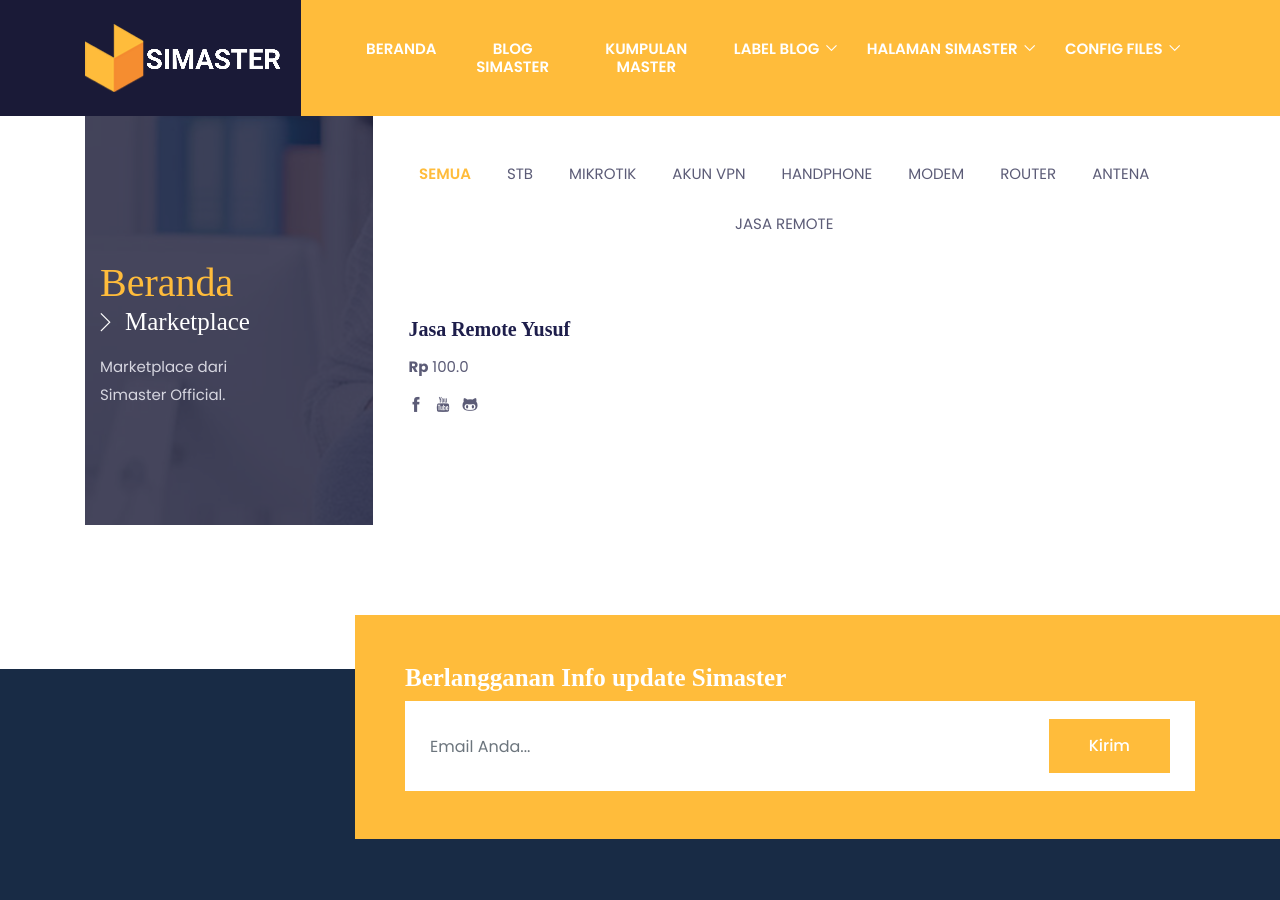
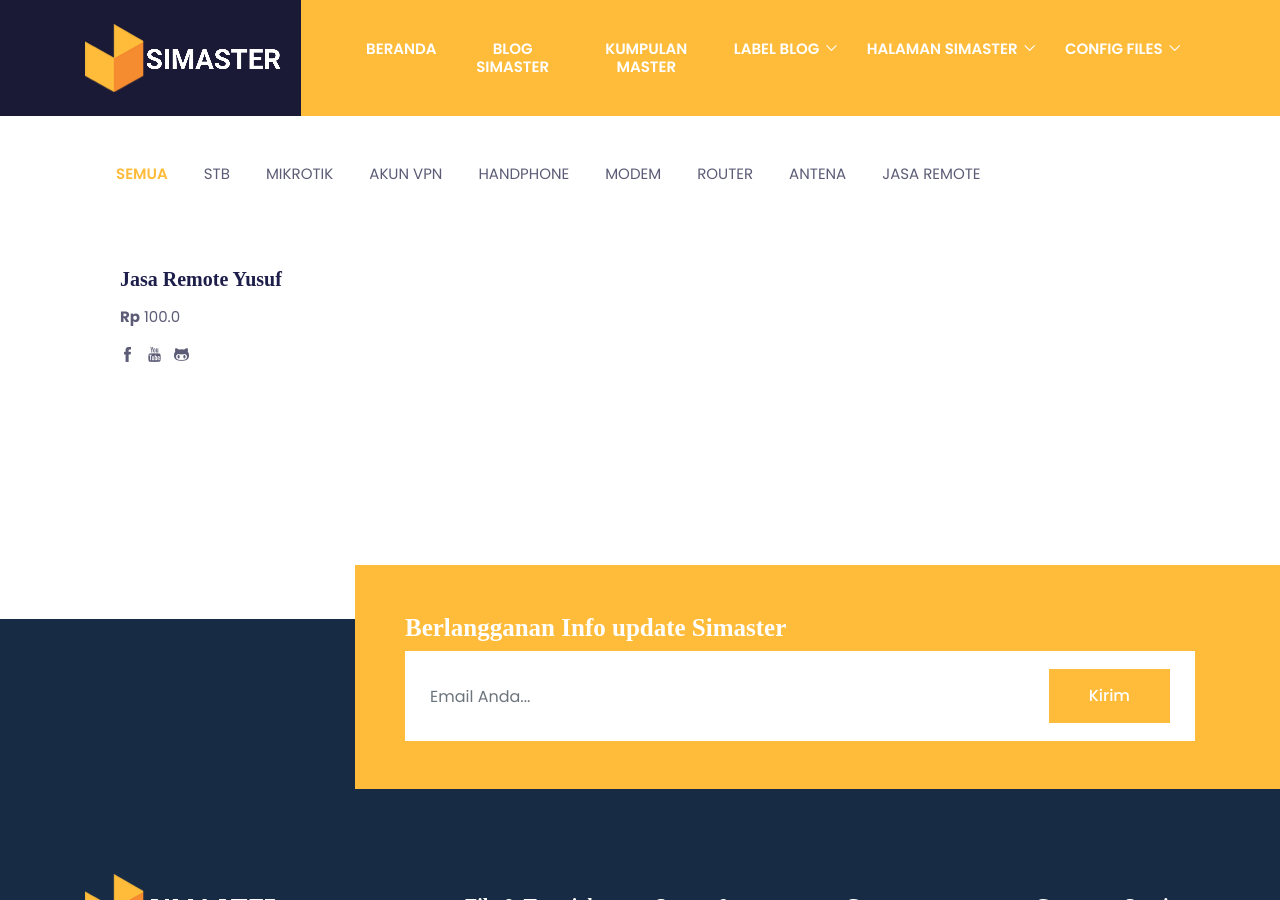
Before and after one commit to mwnsofficial/simastertutorials.github.io, a Jekyll site: the page built from pages/tags/tag_marketplace.md, in a window 1280 px wide and 900 px high, scrolled down 400 px. Built offline with Jekyll 4.4.1, drawn with Linux system fonts in a browser that asks for light colours; some web fonts are replaced.

Commit message:
Update marketplace.html

```diff
--- a/_includes/marketplace.html
+++ b/_includes/marketplace.html
@@ -1,19 +1,3 @@
-<!-- page title -->
-<section class="page-title-section overlay" data-background="images/backgrounds/page-title.jpg">
-  <div class="container">
-    <div class="row">
-      <div class="col-md-8">
-        <ul class="list-inline custom-breadcrumb mb-2">
-          <li class="list-inline-item"><a class="h2 text-primary font-secondary" href="index.html">Beranda</a></li>
-          <li class="list-inline-item text-white h3 font-secondary nasted">{{ page.title }}</li>
-        </ul>
-        <p class="text-lighten mb-0">Marketplace dari Simaster Official.</p>
-      </div>
-    </div>
-  </div>
-</section>
-<!-- /page title -->
-
       {% assign thisTag = page.tagName %}
     {% for page in site.pages %}
   {% for tag in page.tags %}
```
